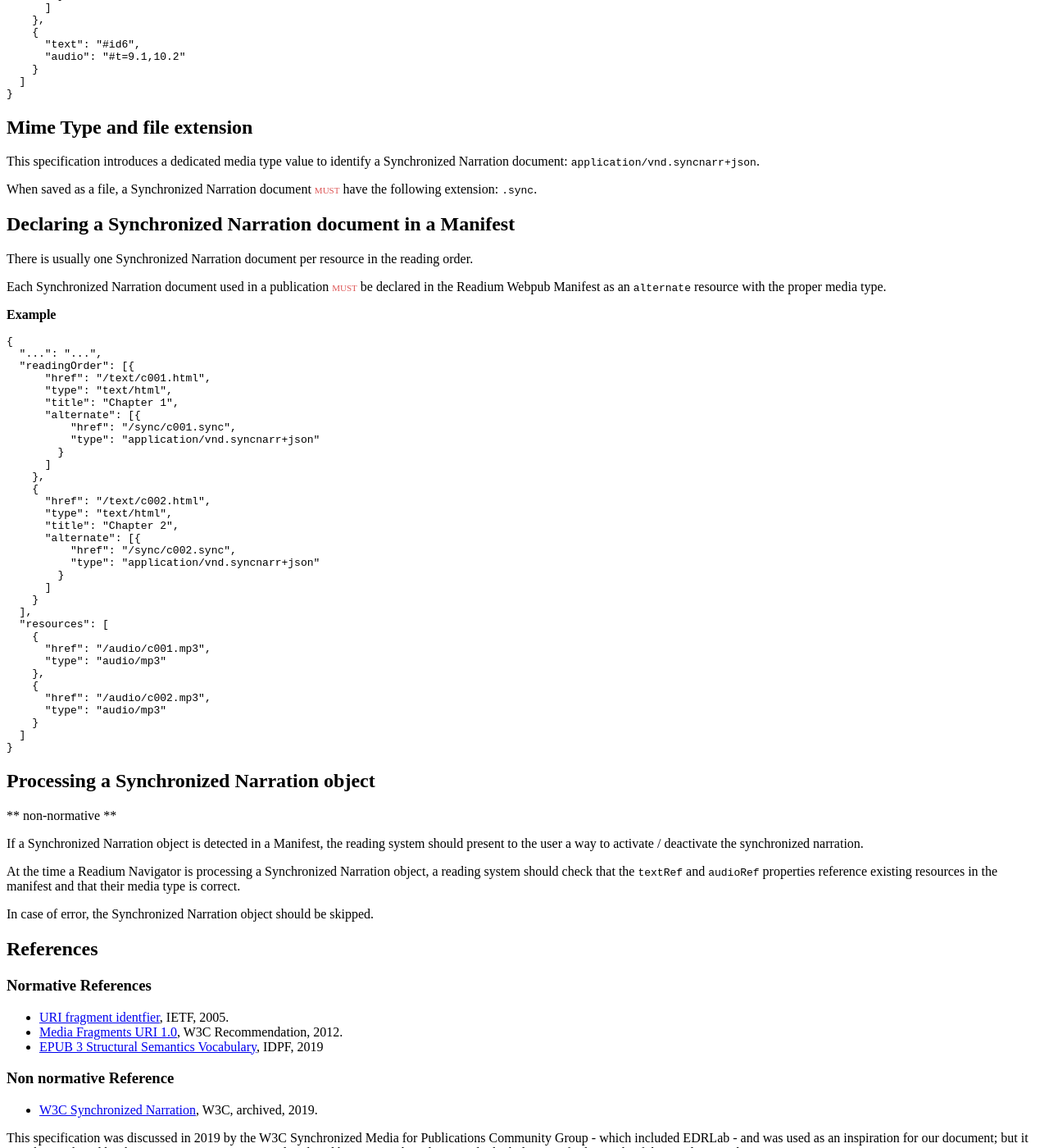
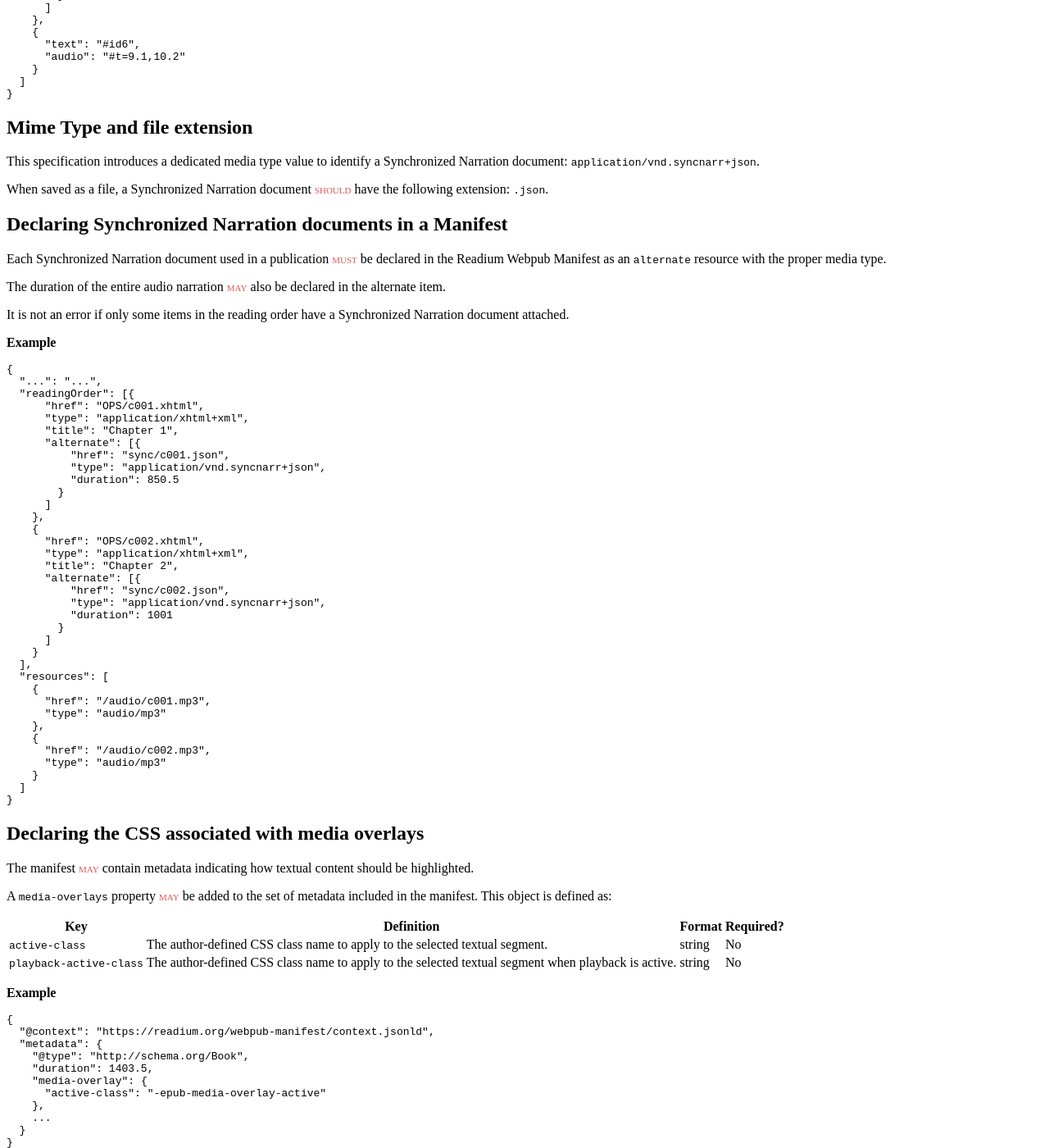
Before and after one commit to readium/webpub-manifest, a Jekyll site: the page built from modules/sync-narration.md, in a window 1280 px wide and 1400 px high, scrolled down 1671 px. Shown: the whole window at 82% size. Built offline with Jekyll 4.4.1, drawn with Linux system fonts in a browser that asks for light colours; our own code applies the rules of GitHub Pages for plain Markdown files; comment, search, counter and statistics services are not loaded; some of the changed text lies outside the part shown.

Commit message:
update after study of Thorium implem.
The use of textRef and audioRef is totally open to discussion. This is not how Thorium implements it.

````diff
--- a/modules/sync-narration.md
+++ b/modules/sync-narration.md
@@ -96,13 +96,15 @@
 
 This specification introduces a dedicated media type value to identify a Synchronized Narration document: `application/vnd.syncnarr+json`.
 
-When saved as a file, a Synchronized Narration document <strong class="rfc">must</strong> have the following extension: `.sync`.
+When saved as a file, a Synchronized Narration document <strong class="rfc">should</strong> have the following extension: `.json`.
 
-## Declaring a Synchronized Narration document in a Manifest
-
-There is usually one Synchronized Narration document per resource in the reading order.
+## Declaring Synchronized Narration documents in a Manifest
 
 Each Synchronized Narration document used in a publication <strong class="rfc">must</strong> be declared in the Readium Webpub Manifest as an `alternate` resource with the proper media type.
+
+The duration of the entire audio narration <strong class="rfc">may</strong> also be declared in the alternate item.
+
+It is not an error if only some items in the reading order have a Synchronized Narration document attached.
 
 **Example**
 
@@ -110,22 +112,24 @@
 {
   "...": "...",
   "readingOrder": [{
-      "href": "/text/c001.html",
-      "type": "text/html",
+      "href": "OPS/c001.xhtml",
+      "type": "application/xhtml+xml",
       "title": "Chapter 1",
       "alternate": [{
-          "href": "/sync/c001.sync",
-          "type": "application/vnd.syncnarr+json"
+          "href": "sync/c001.json",
+          "type": "application/vnd.syncnarr+json",
+          "duration": 850.5
         }
       ]
     },
     {
-      "href": "/text/c002.html",
-      "type": "text/html",
+      "href": "OPS/c002.xhtml",
+      "type": "application/xhtml+xml",
       "title": "Chapter 2",
       "alternate": [{
-          "href": "/sync/c002.sync",
-          "type": "application/vnd.syncnarr+json"
+          "href": "sync/c002.json",
+          "type": "application/vnd.syncnarr+json",
+          "duration": 1001
         }
       ]
     }
@@ -143,15 +147,42 @@
 }
 ```
 
+## Declaring the CSS associated with media overlays
+
+The manifest <strong class="rfc">may</strong> contain metadata indicating how textual content should be highlighted.
+
+A `media-overlays` property <strong class="rfc">may</strong> be added to the set of metadata included in the manifest. This object is defined as:
+
+| Key  | Definition | Format | Required? |
+| ---- | -----------| -------| ----------|
+| `active-class`          |  The author-defined CSS class name to apply to the selected textual segment. | string | No |
+| `playback-active-class` |  The author-defined CSS class name to apply to the selected textual segment when playback is active. | string | No |
+
+**Example**
+
+```json
+{
+  "@context": "https://readium.org/webpub-manifest/context.jsonld",
+  "metadata": {
+    "@type": "http://schema.org/Book",
+    "duration": 1403.5,
+    "media-overlay": {
+      "active-class": "-epub-media-overlay-active"
+    },
+    ...
+  }
+}
+```
+
 ## Processing a Synchronized Narration object
 
 ** non-normative **
 
-If a Synchronized Narration object is detected in a Manifest, the reading system should present to the user a way to activate / deactivate the synchronized narration.
+If one or more Synchronized Narration objects are detected in a Manifest, the reading system should present to the user a way to activate / deactivate the synchronized narration.
 
-At the time a Readium Navigator is processing a Synchronized Narration object, a reading system should check that the `textRef` and `audioRef` properties reference existing resources in the manifest and that their media type is correct.
+At the time it is processing a Synchronized Narration object, the reading system should check that the `textRef` and `audioRef` properties reference existing resources in the manifest and that their media type is correct.
 
-In case of error, the Synchronized Narration object should be skipped.
+In case of error in the processing of a Synchronized Narration object, the object should be skipped.
 
 ## References
 
````
